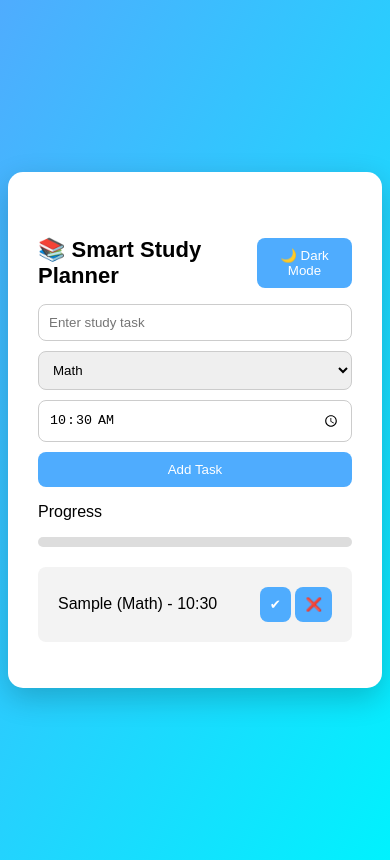
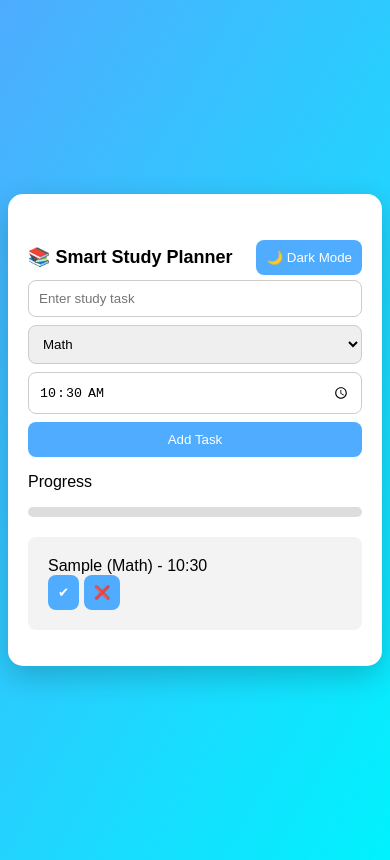
Before and after one commit to akshayayuvaraj/Smart-Study-plannar, a plain HTML site: page index.html in a window 390 px wide. Both pictures are taken after typing "Sample", "10:30" into the empty fields and a click on the button "Add Task". Drawn offline with Linux system fonts and the light colour scheme.

Commit message:
Add files via upload

```diff
--- a/style.css
+++ b/style.css
@@ -86,3 +86,24 @@ li{
 .dark li{
     background: #444;
 }
+@media (max-width:600px){
+
+    .container{
+    width:95%;
+    padding:20px;
+    }
+
+    h1{
+    font-size:18px;
+    }
+
+    .taskBox{
+    gap:8px;
+    }
+
+    li{
+    flex-direction:column;
+    align-items:flex-start;
+    }
+
+    }
```
